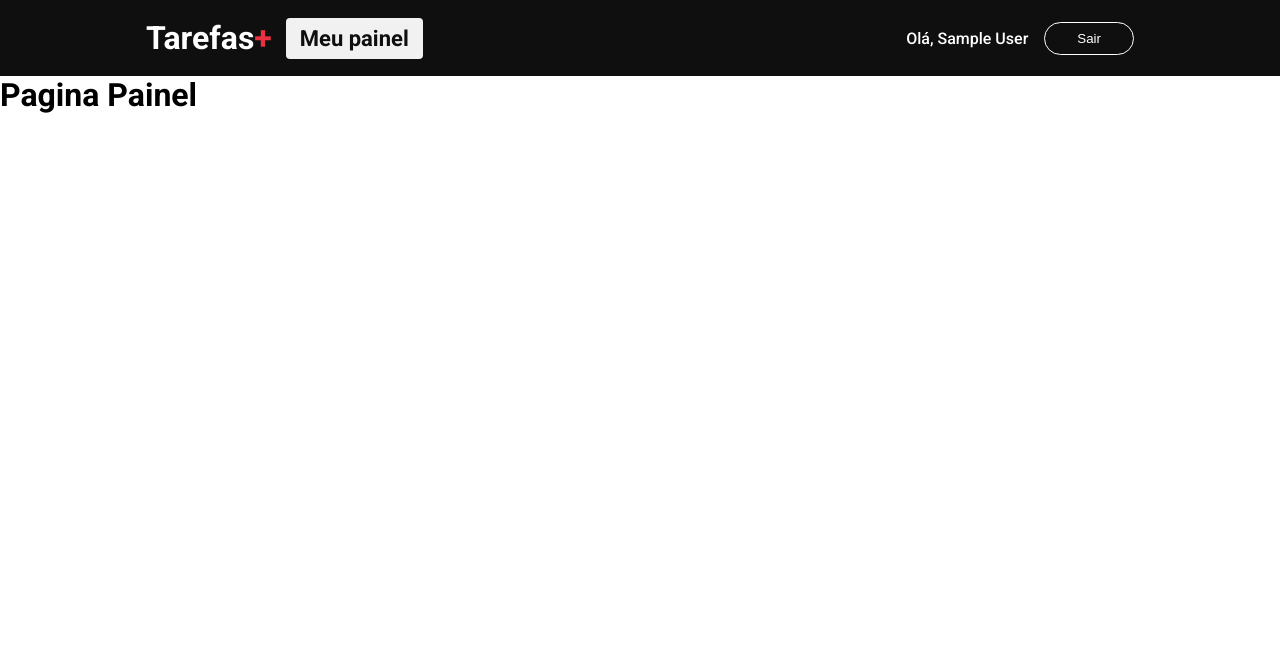
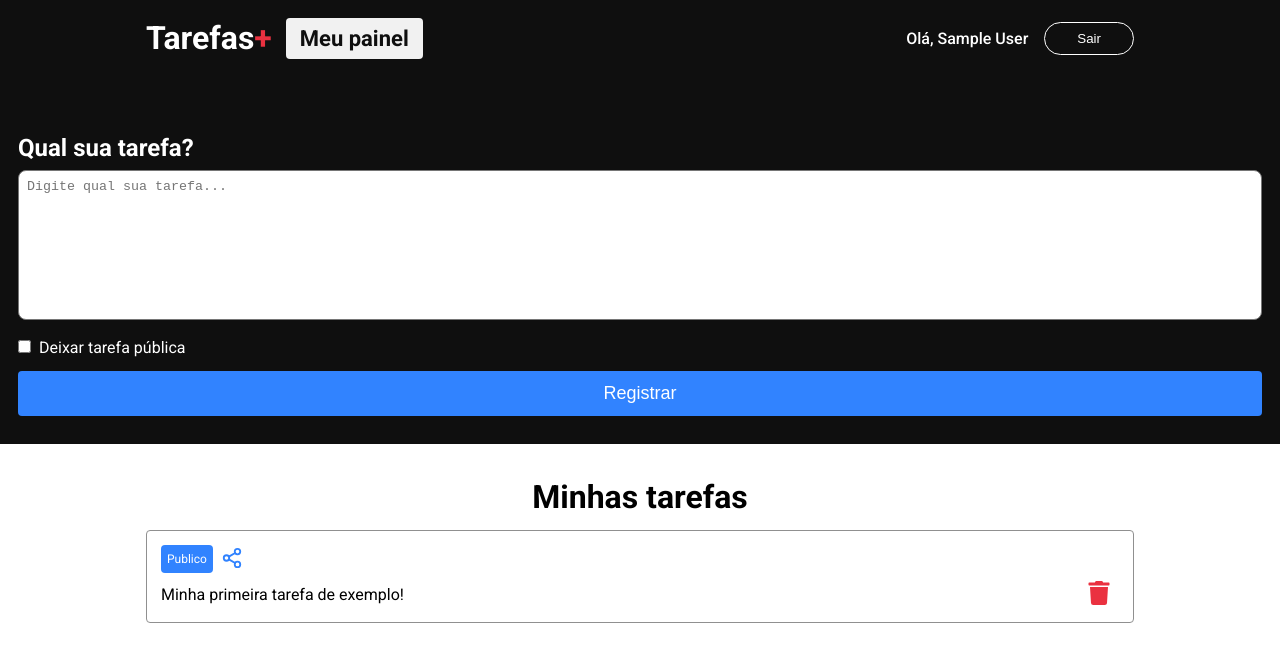
Before and after one commit to Denis-moreira98/app-tarefas, a Next.js app: page /dashboard in a window 1280 px wide. Shown: the top 662 px of the page. Built offline with nearby package versions, Linux system fonts and the light colour scheme; no server answers; sample sign-in values are in the browser's storage.

Commit message:
feat: pagina dashboard

```diff
--- a/package.json
+++ b/package.json
@@ -16,6 +16,7 @@
     "next-auth": "^4.22.3",
     "react": "18.2.0",
     "react-dom": "18.2.0",
+    "react-icons": "^4.10.1",
     "typescript": "5.1.6"
   }
 }
--- /dev/null
+++ b/src/components/textArea/index.tsx
@@ -0,0 +1,6 @@
+import { HTMLProps } from "react";
+import styles from "./styles.module.css";
+
+export function TextArea({ ...rest }: HTMLProps<HTMLTextAreaElement>) {
+   return <textarea className={styles.textarea} {...rest}></textarea>;
+}
--- /dev/null
+++ b/src/components/textArea/styles.module.css
@@ -0,0 +1,8 @@
+.textarea {
+   width: 100%;
+   resize: none;
+   height: 150px;
+   border-radius: 8px;
+   outline: none;
+   padding: 8px;
+}
--- a/src/pages/dashboard/index.tsx
+++ b/src/pages/dashboard/index.tsx
@@ -1,5 +1,12 @@
+import { GetServerSideProps } from "next";
 import styles from "./styles.module.css";
 import Head from "next/head";
+
+import { TextArea } from "../../components/textArea";
+import { getSession } from "next-auth/react";
+
+import { FiShare2 } from "react-icons/fi";
+import { FaTrash } from "react-icons/fa";
 
 export default function Dashboard() {
    return (
@@ -7,7 +14,59 @@
          <Head>
             <title>Meu painel de tarefas</title>
          </Head>
-         <h1>Pagina Painel</h1>
+         <main className={styles.main}>
+            <section className={styles.content}>
+               <div className={styles.contentForm}>
+                  <h1 className={styles.title}>Qual sua tarefa?</h1>
+
+                  <form className={styles.form}>
+                     <TextArea placeholder="Digite qual sua tarefa..." />
+                     <div className={styles.cheackBoxArea}>
+                        <input type="checkbox" className={styles.cheacbox} />
+                        <label>Deixar tarefa pública</label>
+                     </div>
+                     <button type="submit" className={styles.button}>
+                        Registrar
+                     </button>
+                  </form>
+               </div>
+            </section>
+            <section className={styles.taskContainer}>
+               <h1>Minhas tarefas</h1>
+
+               <article className={styles.task}>
+                  <div className={styles.tagContainer}>
+                     <label className={styles.tag}>Publico</label>
+                     <button className={styles.shareButton}>
+                        <FiShare2 size={22} color="#3183ff" />
+                     </button>
+                  </div>
+                  <div className={styles.taskContent}>
+                     <p>Minha primeira tarefa de exemplo!</p>
+                     <button className={styles.trashButton}>
+                        <FaTrash size={24} color="#ea3140" />
+                     </button>
+                  </div>
+               </article>
+            </section>
+         </main>
       </div>
    );
 }
+
+export const getServerSideProps: GetServerSideProps = async ({ req }) => {
+   const session = await getSession({ req });
+   //console.log(session);
+   if (!session?.user) {
+      // Se não tem usuario vamos redirecionar para home
+      return {
+         redirect: {
+            destination: "/",
+            permanent: false,
+         },
+      };
+   }
+   return {
+      props: {},
+   };
+};
--- a/src/pages/dashboard/styles.module.css
+++ b/src/pages/dashboard/styles.module.css
@@ -0,0 +1,116 @@
+.container {
+   width: 100%;
+}
+
+.content {
+   background-color: #0f0f0f;
+   width: 100%;
+   display: flex;
+   justify-content: center;
+   align-items: center;
+}
+
+.contentForm {
+   max-width: 100%;
+   width: 100%;
+   padding: 0 18px;
+   padding-bottom: 28px;
+   margin-top: 58px;
+}
+
+.title {
+   color: #fff;
+   margin-bottom: 8px;
+}
+
+.cheackBoxArea label {
+   color: #fff;
+   margin-left: 8px;
+}
+
+.cheackBoxArea {
+   margin: 14px 0;
+}
+
+.cheackbox {
+   width: 18px;
+   height: 18px;
+   margin: 14px 0;
+}
+
+.button {
+   width: 100%;
+   border: 0;
+   border-radius: 4px;
+   color: #fff;
+   background-color: #3183ff;
+   padding: 12px 0;
+   font-size: 18px;
+   font-weight: 500;
+}
+.taskContainer {
+   margin: 34px auto 0 auto;
+   padding: 0 18px;
+   width: 100%;
+   max-width: 1024px;
+   display: flex;
+   flex-direction: column;
+}
+
+.taskContainer a {
+   text-decoration: none;
+   color: #0f0f0f;
+}
+
+.taskContainer h1 {
+   text-align: center;
+   font-size: 32px;
+   margin-bottom: 14px;
+}
+
+.task {
+   margin-bottom: 14px;
+   line-height: 150%;
+   display: flex;
+   flex-direction: column;
+   align-items: flex-start;
+   border: 1.5px solid #909090;
+   border-radius: 4px;
+   padding: 14px;
+}
+
+.tagContainer {
+   display: flex;
+   align-items: center;
+   justify-content: center;
+   margin-bottom: 8px;
+}
+.tag {
+   background-color: #3183ff;
+   padding: 2px 6px;
+   color: #fff;
+   border-radius: 4px;
+   font-size: 12px;
+}
+.shareButton {
+   background-color: transparent;
+   border: 0;
+   margin: 0 8px;
+   cursor: pointer;
+}
+
+.taskContent {
+   display: flex;
+   align-items: center;
+   justify-content: space-between;
+   width: 100%;
+}
+.taskContent p {
+   white-space: pre-wrap;
+}
+.trashButton {
+   cursor: pointer;
+   background-color: transparent;
+   border: 0;
+   margin: 0 8px;
+}
```
Also changed, not shown: 1 other file (tests, documents, lock files or other folders).
